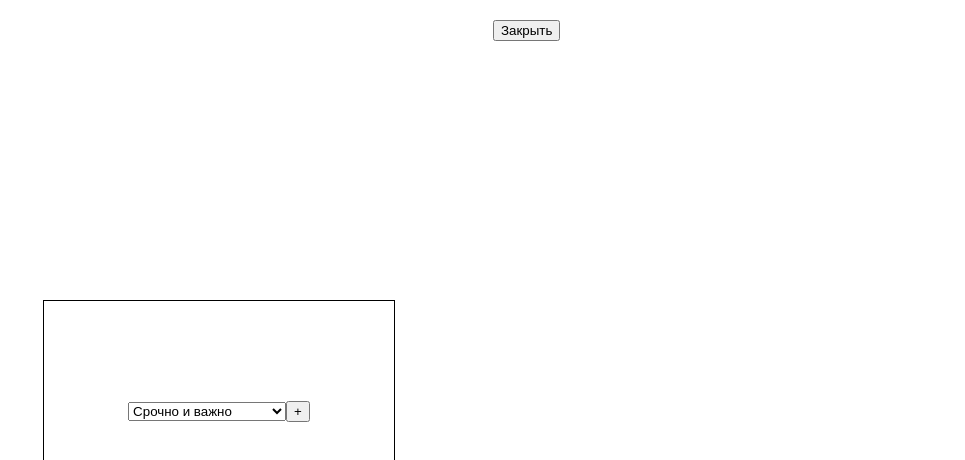
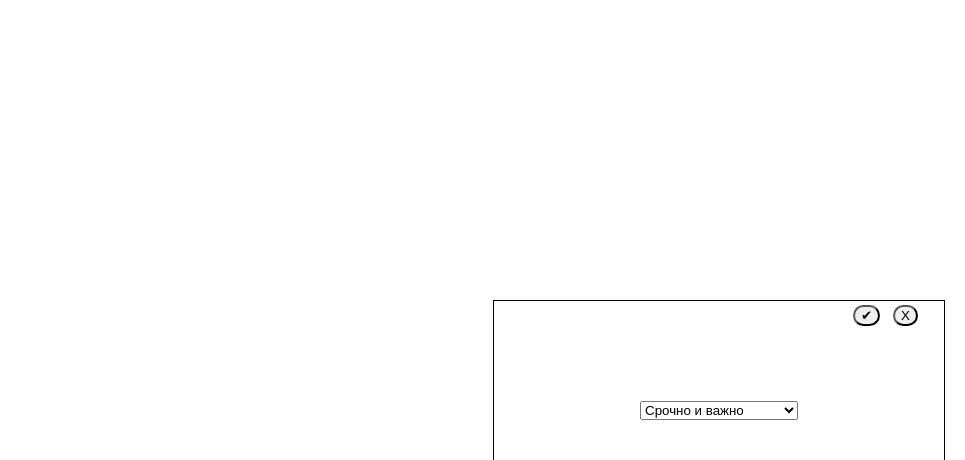
Before and after one commit to arzzzzi/final-project, a React (Create React App) app: page /todo in a window 1280 px wide. Shown: the top 460 px of the page, without its empty margins (315-1280 px from the left). Built offline with nearby package versions, Linux system fonts and the light colour scheme.

Commit message:
customized buttons

```diff
--- a/src/App.css
+++ b/src/App.css
@@ -17,17 +17,20 @@
 .objectives {
     position: absolute;
     top: 250px;
-    left: 350px;
-}
-
-.todoitem {
-    background-color: red;
+    left: 800px;
 }
 
 .new-goal {
     position: absolute;
-    left: 800px;
+    left: 200px;
     top: -30px;
+}
+
+.hide-tab {
+    position: absolute;
+    top: 255px;
+    left: 1200px;
+    border-radius: 15px;
 }
 
 .my-objective {
@@ -35,7 +38,7 @@
     justify-content: center;
     text-align: center;
     height: 100px;
-    width: 300px;
+    width: 400px;
     font-size: 20px;
     border: none;
     outline: none;
--- a/src/to-do/AddItemForm/Add.css
+++ b/src/to-do/AddItemForm/Add.css
@@ -1,34 +1,41 @@
 .goal {
-    height: 250px;
-    width: 350px;
+    height: 350px;
+    width: 450px;
     background-color: #fff;
     border: solid black 1px;
 }
 
+.add {
+    border-radius: 15px;
+    position: absolute;
+    top: 5px;
+    left: 360px
+}
+
 .red {
-    height: 250px;
-    width: 350px;
+    height: 350px;
+    width: 450px;
     background-color: red;
     border: solid black 1px;
 }
 
 .green {
-    height: 250px;
-    width: 350px;
+    height: 350px;
+    width: 450px;
     background-color: green;
     border: solid black 1px;
 }
 
 .pink {
-    height: 250px;
-    width: 350px;
+    height: 350px;
+    width: 450px;
     background-color: pink;
     border: solid black 1px;
 }
 
 .blue {
-    height: 250px;
-    width: 350px;
+    height: 350px;
+    width: 450px;
     background-color: blue;
     border: solid black 1px;
 }
--- a/src/to-do/AddItemForm/AddItemForm.js
+++ b/src/to-do/AddItemForm/AddItemForm.js
@@ -40,7 +40,7 @@ class AddItemForm extends React.Component {
                         <option selected={option === 'blue'}  value='blue'>Важно, но не срочно</option>
                         <option selected={option === 'green'}  value='green'>Не срочно и не важно</option>
                     </select>
-                    <button className="add" onClick={this.addItem}>+</button>
+                    <button className="add" onClick={this.addItem}>✔</button>
                 </div>
             </div>
         )
--- a/src/to-do/todo.js
+++ b/src/to-do/todo.js
@@ -27,7 +27,7 @@ class ToDo extends React.Component {
                     {show === true && <AddItemForm/>}
                 </div>
                 {show === false && <button className="new-goal" onClick={this.show} >Создать новую задачу</button>}
-                {show === true && <button className="new-goal" onClick={this.hide}>Закрыть</button>}
+                {show === true && <button className="hide-tab" onClick={this.hide}>X</button>}
             </div>
         )
     }
```
